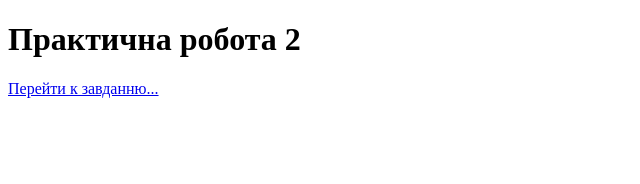
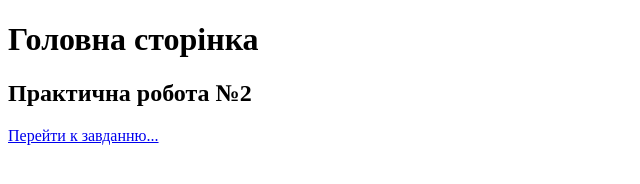
Before and after one commit to xmaybesadx-create/pr2_Lagodna_Maria, a plain HTML site: page index.html in a window 1280 px wide. Shown: the whole page, without its empty margins (0-640 px from the left). Drawn offline with Linux system fonts and the light colour scheme.

Commit message:
Додали підзаголовок та змінили текст

```diff
--- a/index.html
+++ b/index.html
@@ -6,7 +6,9 @@
   </head>
 <body>
     <header>
-        <h1>Практична робота 2</h1>
+        <h1>Головна сторінка</h1>
+        <h2> Практична робота №2</h2>
+
         <a href="pr2_task1.html">Перейти к завданню...</a>
 
     </header>
```
